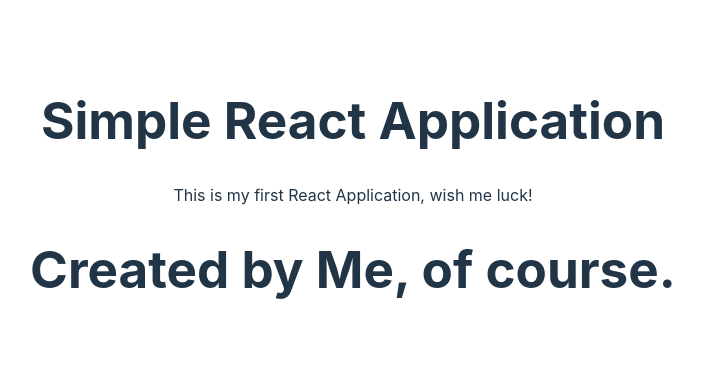
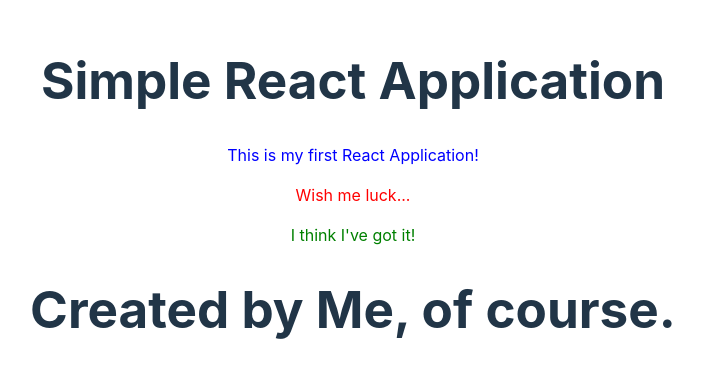
Before and after one commit to ktkelly11/320.2-React-App, a React (Vite) app: page / in a window 1280 px wide. Shown: the part 205-582 px from the top of the page, without its empty margins (287-990 px from the left). Built offline with nearby package versions, Linux system fonts and the light colour scheme.

Commit message:
Got wedsite to work

```diff
--- a/src/App.jsx
+++ b/src/App.jsx
@@ -7,8 +7,8 @@
   return <h1>Simple React Application</h1>;
 }
 
-function Content() {
-  return <p>This is my first React Application, wish me luck!</p>;
+function Content(props) {
+  return <p style={{ color: props.color }}>{props.text}</p>;
 }
 
 function Footer() {
@@ -19,7 +19,9 @@
   return (
     <>
       <Header />
-      <Content />
+      <Content color="blue" text="This is my first React Application!" />
+      <Content color="red" text="Wish me luck..." />
+      <Content color="green" text="I think I've got it!" />
       <Footer />
     </>
   );
--- a/src/components/Footer.jsx
+++ b/src/components/Footer.jsx
@@ -0,0 +1,5 @@
+function Footer() {
+  return <h1>Created by Me, of course.</h1>;
+}
+
+export default Footer;
```
